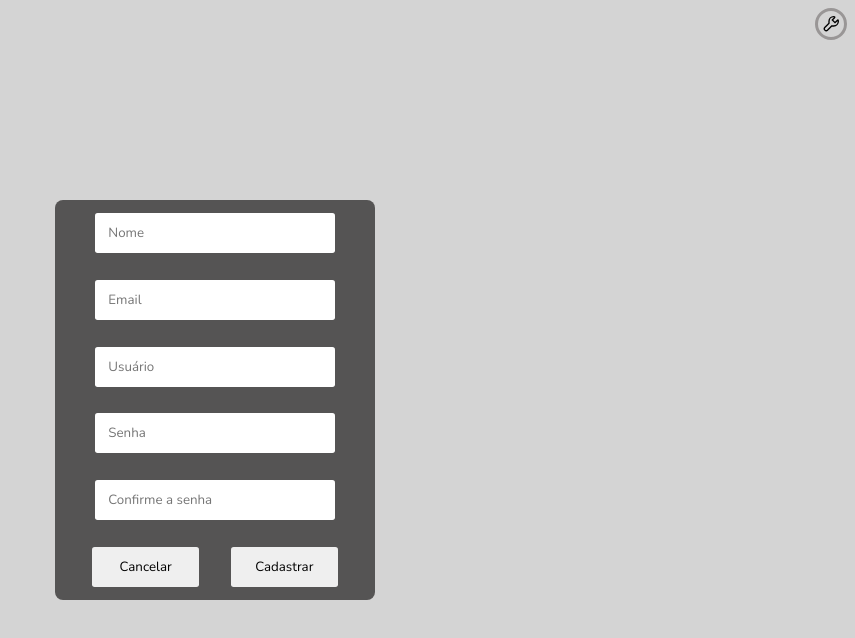
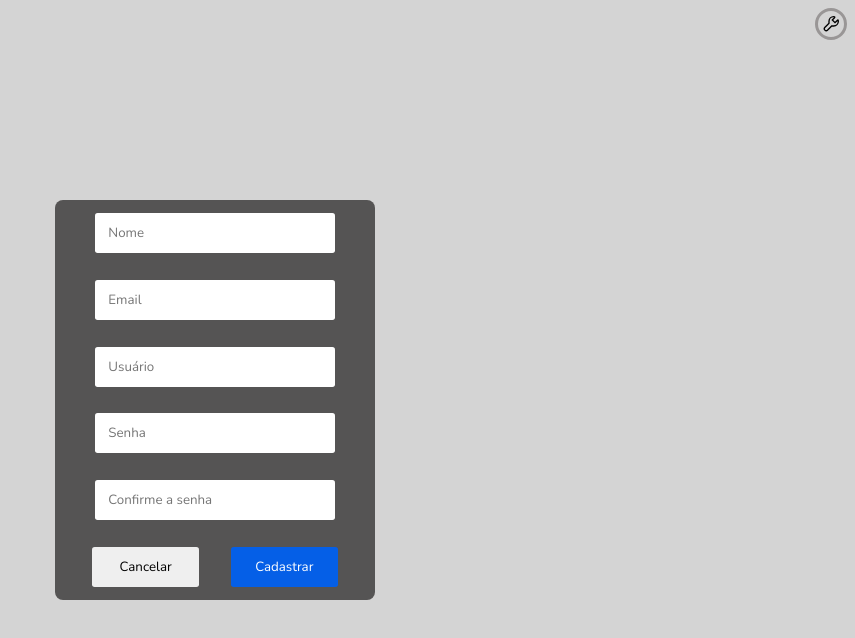
Before and after one commit to fabioVitorTavares/Takss, a React (Vite) app in the folder Tasks/: page / in a window 1280 px wide. Both pictures are taken after a click on the button "Me cadastrar". Shown: the top 638 px of the page, without its empty margins (425-1280 px from the left). Built offline with nearby package versions, Linux system fonts and the light colour scheme.

Commit message:
commit 070120231133

```diff
--- a/Tasks/src/Components/Login/style.css
+++ b/Tasks/src/Components/Login/style.css
@@ -48,6 +48,7 @@
   gap: 0.5em;
 }
 
+
 .btnRegisterLogin, .btnEnterLogin {
   width: 8em;
   height: 2em;
@@ -57,3 +58,13 @@
   cursor: pointer;
   font-size: 1em;
 }
+.btnEnterLogin {
+  color: #ffffff;
+  background-color: rgb(5, 95, 231);
+  border: none;
+}
+
+.btnEnterLogin:hover {
+  background-color: #054099;
+  outline: 0.05em solid #054099;
+}
--- a/Tasks/src/Components/Register/index.tsx
+++ b/Tasks/src/Components/Register/index.tsx
@@ -60,7 +60,7 @@ export function Register({theme, language} : TConfigs) {
 
   const btnCancel = (
     <button
-      className='btnRegisterRegister'
+      className='btnCancelRegister'
       onClick={()=> navigate('/login')}
     >
       {texts.btnCancel[t]}
--- a/Tasks/src/Components/Register/style.css
+++ b/Tasks/src/Components/Register/style.css
@@ -25,7 +25,7 @@
 }
 
 
-.btnRegisterRegister {
+.btnRegisterRegister, .btnCancelRegister {
   width: 8em;
   height: 3em;
   border: none;
@@ -34,6 +34,18 @@
   cursor: pointer;
 }
 
+.btnRegisterRegister {
+  color: #ffffff;
+  background-color: rgb(5, 95, 231);
+  border: none;
+}
+
 .btnRegisterRegister:hover {
+  background-color: #054099;
+  outline: 0.05em solid #054099;
+}
+
+
+.btnCancelRegister:hover {
   outline: 0.1em solid black;
 }
```
